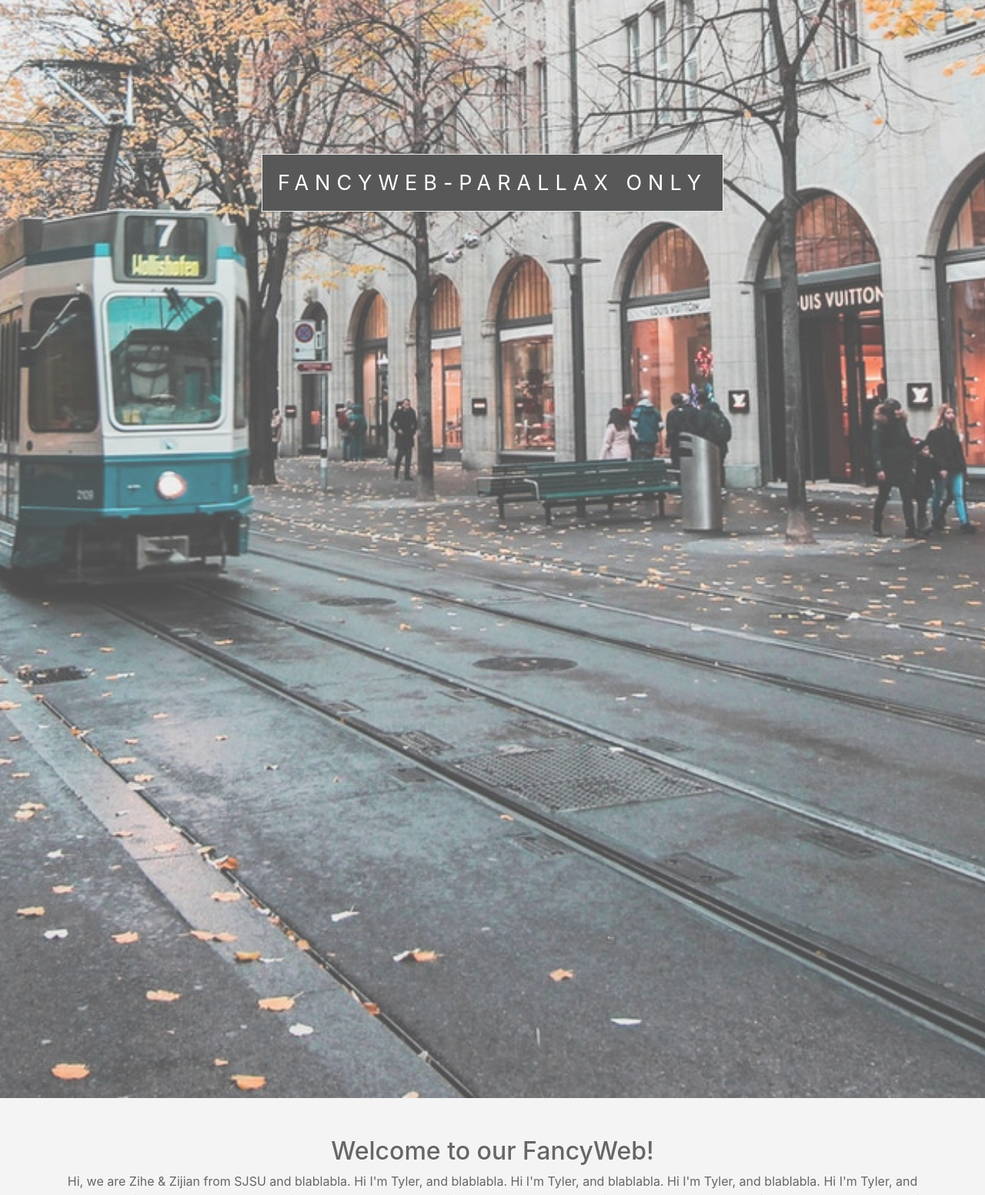
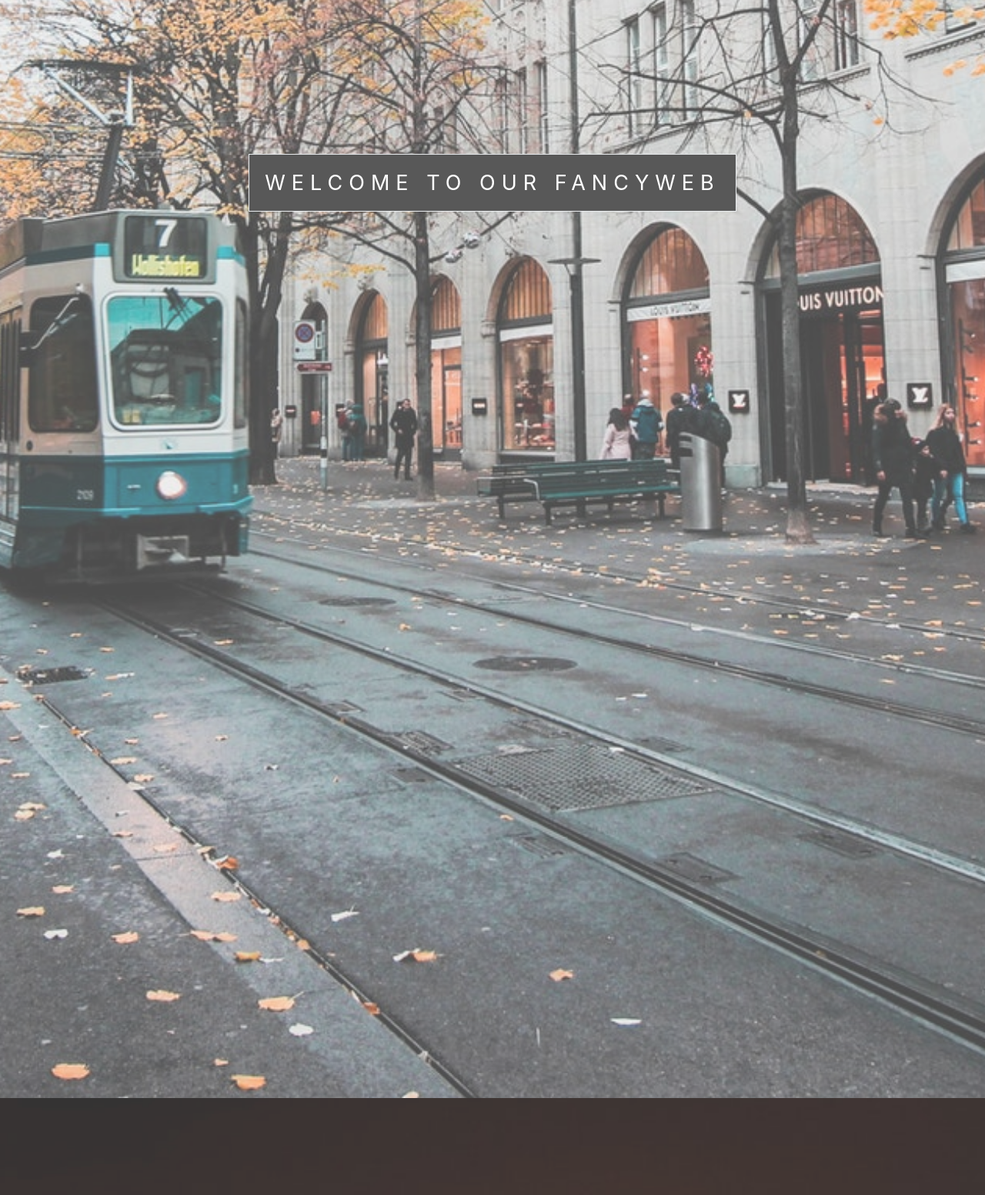
Before and after one commit to zijianguan0204/FancyWeb, a PHP site: page / in a window 1280 px wide. Shown: the part 1047-2600 px from the top of the page at 77% size. Run offline with PHP 8.4, Linux system fonts and the light colour scheme.

Commit message:
minor update

```diff
--- a/index.php
+++ b/index.php
@@ -61,19 +61,10 @@
   <div class="pimg1">
     <div class="ptext">
       <span class="border">
-        FancyWeb-Parallax Only
+        Welcome to Our FancyWeb
       </span>
     </div>
   </div>
-
-  <section class="section section-light">
-    <h2>Welcome to our FancyWeb!</h2>
-    <p>
-      Hi, we are Zihe & Zijian from SJSU and blablabla. Hi I'm Tyler, and blablabla. Hi I'm Tyler, and blablabla. Hi I'm Tyler, and blablabla. Hi I'm Tyler, and blablabla. Hi I'm Tyler, and blablabla. Hi I'm Tyler, and blablabla. Hi I'm Tyler, and blablabla. Hi I'm Tyler, and blablabla. Hi I'm Tyler, and blablabla. Hi I'm Tyler, and blablabla. Hi I'm Tyler, and blablabla. Hi I'm Tyler, and blablabla. Hi I'm Tyler, and blablabla. Hi I'm Tyler, and blablabla. Hi I'm Tyler, and blablabla. Hi I'm Tyler, and blablabla. Hi I'm Tyler, and blablabla. Hi I'm Tyler, and blablabla.
-    </p>
-  </section>
-
-
 
   <div class="pimg2">
     <div class="ptext">
```
